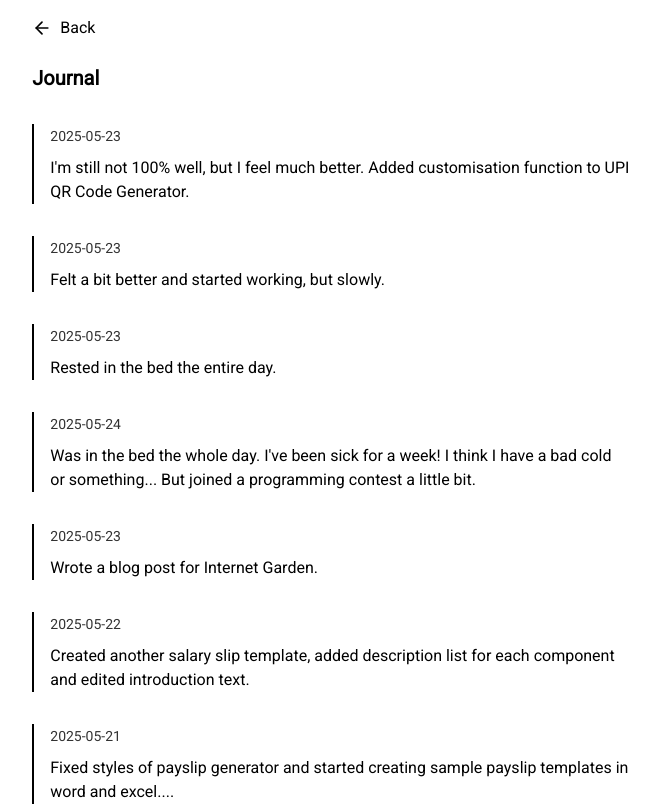
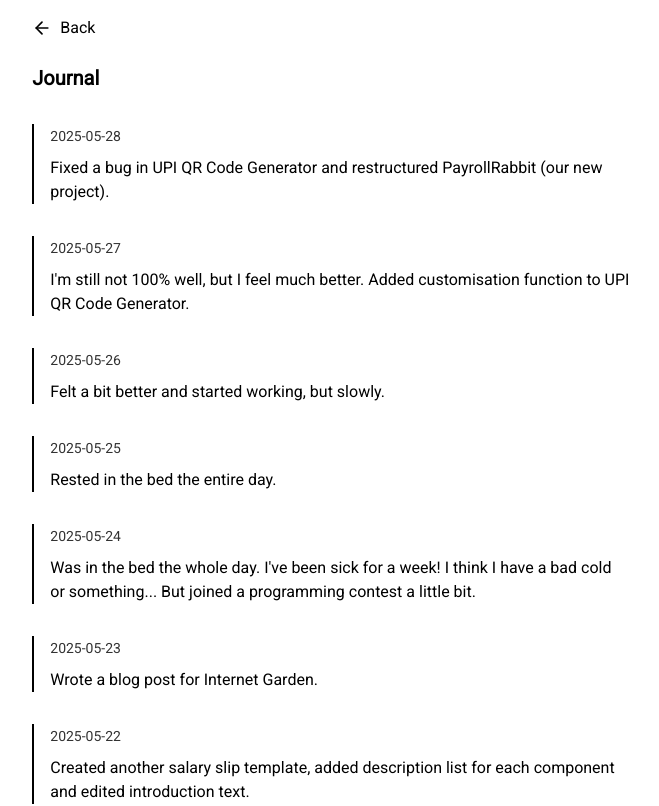
Before and after one commit to minamicode/minamicode.com, a Next.js app: page /journal in a window 1280 px wide. Shown: the top 806 px of the page, without its empty margins (309-968 px from the left). Built offline with nearby package versions, Linux system fonts and the light colour scheme.

Commit message:
add a journal entry

```diff
--- a/src/app/_components/JournalEntries.tsx
+++ b/src/app/_components/JournalEntries.tsx
@@ -7,15 +7,19 @@ type JournalEntry = {
 
 const entries: JournalEntry[] = [
   {
-    date: "2025-05-23",
+    date: "2025-05-28",
+    text: "Fixed a bug in UPI QR Code Generator and restructured PayrollRabbit (our new project).",
+  },
+  {
+    date: "2025-05-27",
     text: "I'm still not 100% well, but I feel much better. Added customisation function to UPI QR Code Generator.",
   },
   {
-    date: "2025-05-23",
+    date: "2025-05-26",
     text: "Felt a bit better and started working, but slowly.",
   },
   {
-    date: "2025-05-23",
+    date: "2025-05-25",
     text: "Rested in the bed the entire day.",
   },
   {
```
